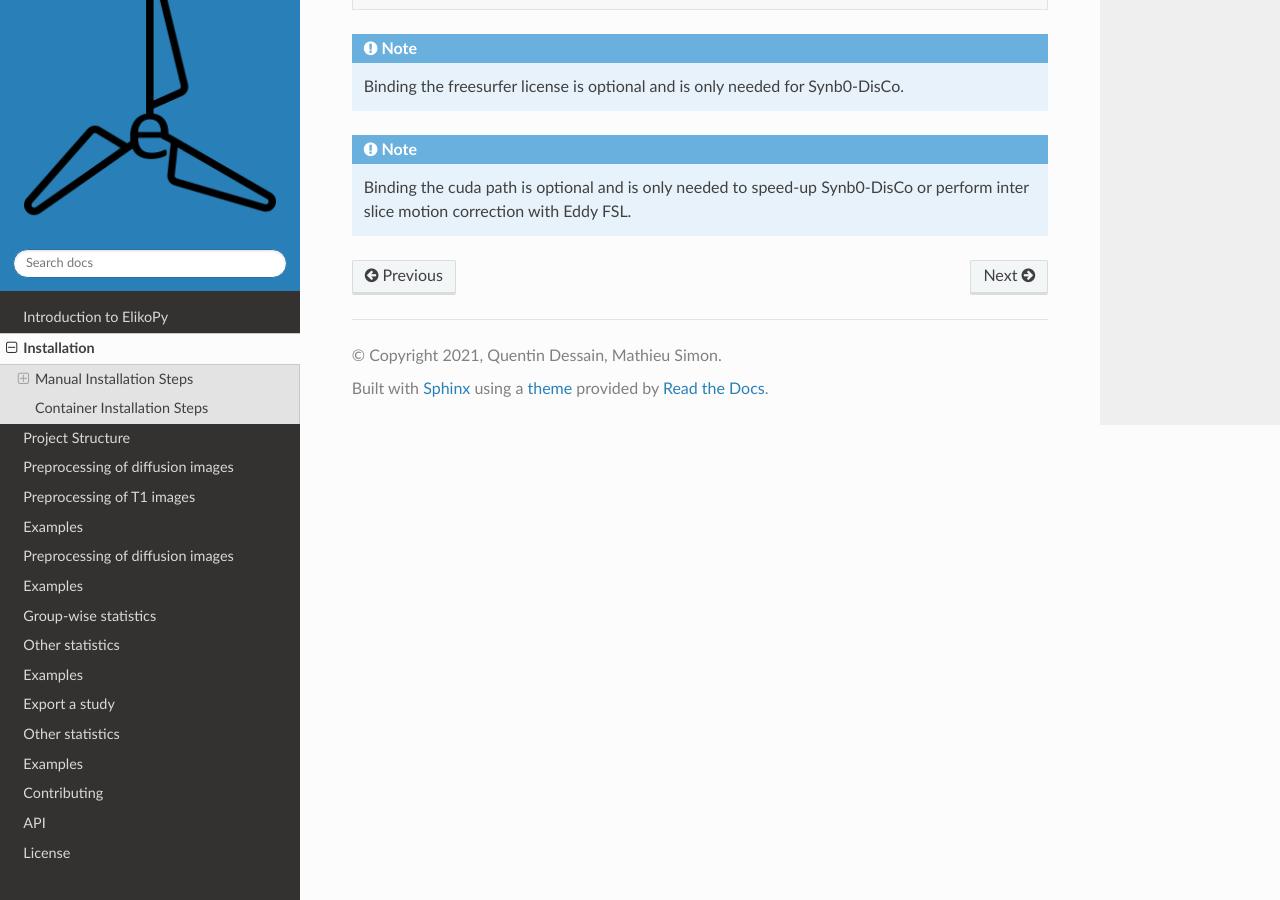
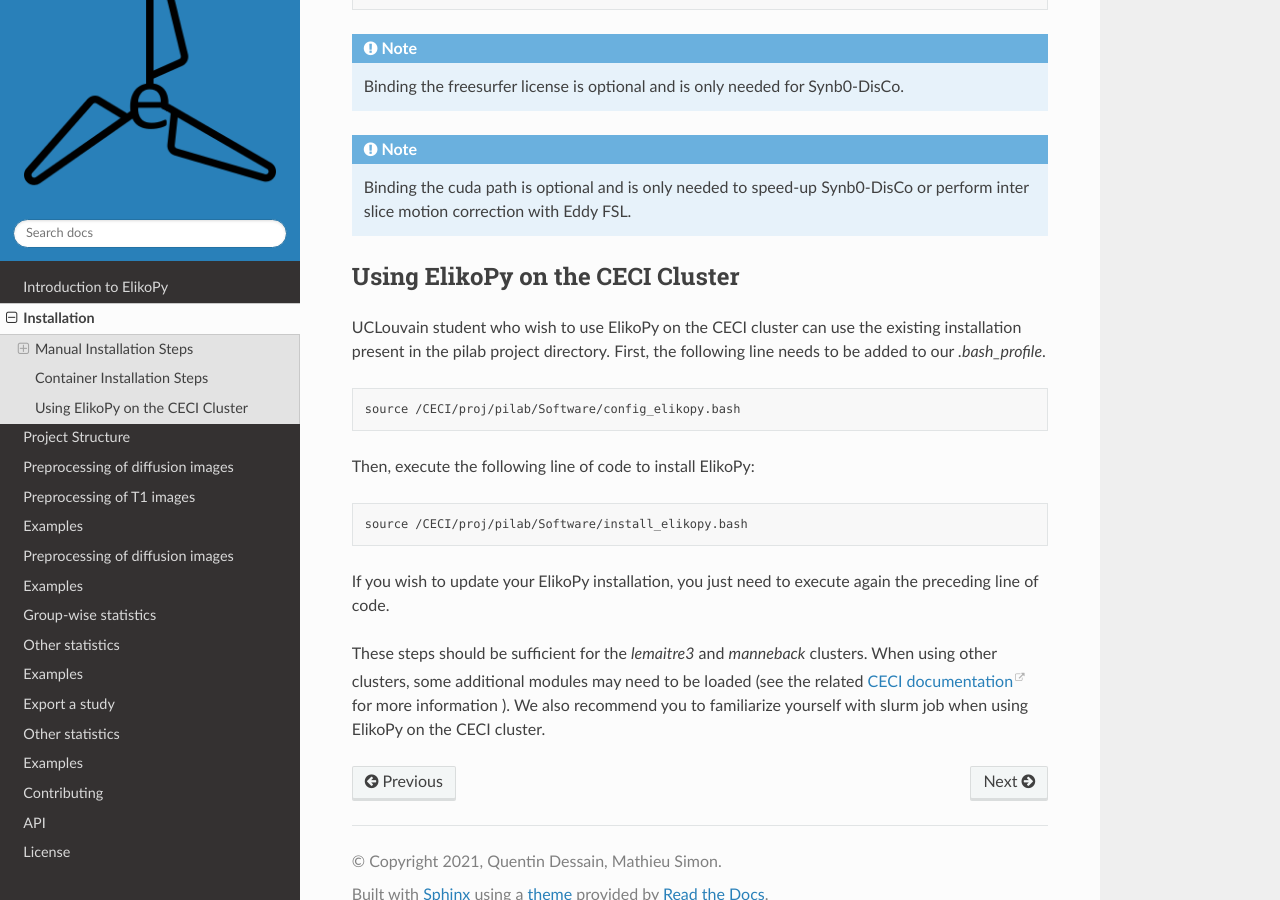
Before and after one commit to Hyedryn/elikopy, a Sphinx documentation site: the page built from docs/installation.rst, in a window 1280 px wide and 900 px high, scrolled down 2621 px. Built offline with Sphinx 7.4.7 and the Read the Docs theme 2.0.0, drawn with Linux system fonts in a browser that asks for light colours.

Commit message:
Add CECI installation

```diff
--- a/docs/installation.rst
+++ b/docs/installation.rst
@@ -125,3 +125,26 @@ After building the container, ElikoPy can be run using the following command:
 
 .. note::
 	Binding the cuda path is optional and is only needed to speed-up Synb0-DisCo or perform inter slice motion correction with Eddy FSL.
+
+---------------------------------
+Using ElikoPy on the CECI Cluster
+---------------------------------
+
+UCLouvain student who wish to use ElikoPy on the CECI cluster can use the existing installation present in the pilab project directory.
+First, the following line needs to be added to our *.bash_profile*.
+
+.. code-block:: none
+
+	source /CECI/proj/pilab/Software/config_elikopy.bash
+
+Then, execute the following line of code to install ElikoPy:
+
+.. code-block:: none
+
+	source /CECI/proj/pilab/Software/install_elikopy.bash
+
+If you wish to update your ElikoPy installation, you just need to execute again the preceding line of code.
+
+These steps should be sufficient for the *lemaitre3* and *manneback* clusters. When using other clusters, some additional modules may need to be loaded
+(see the related `CECI documentation <https://support.ceci-hpc.be/doc/_contents/UsingSoftwareAndLibraries/UsingPreInstalledSoftware/index.html>`_ for more information ).
+We also recommend you to familiarize yourself with slurm job when using ElikoPy on the CECI cluster.
```
